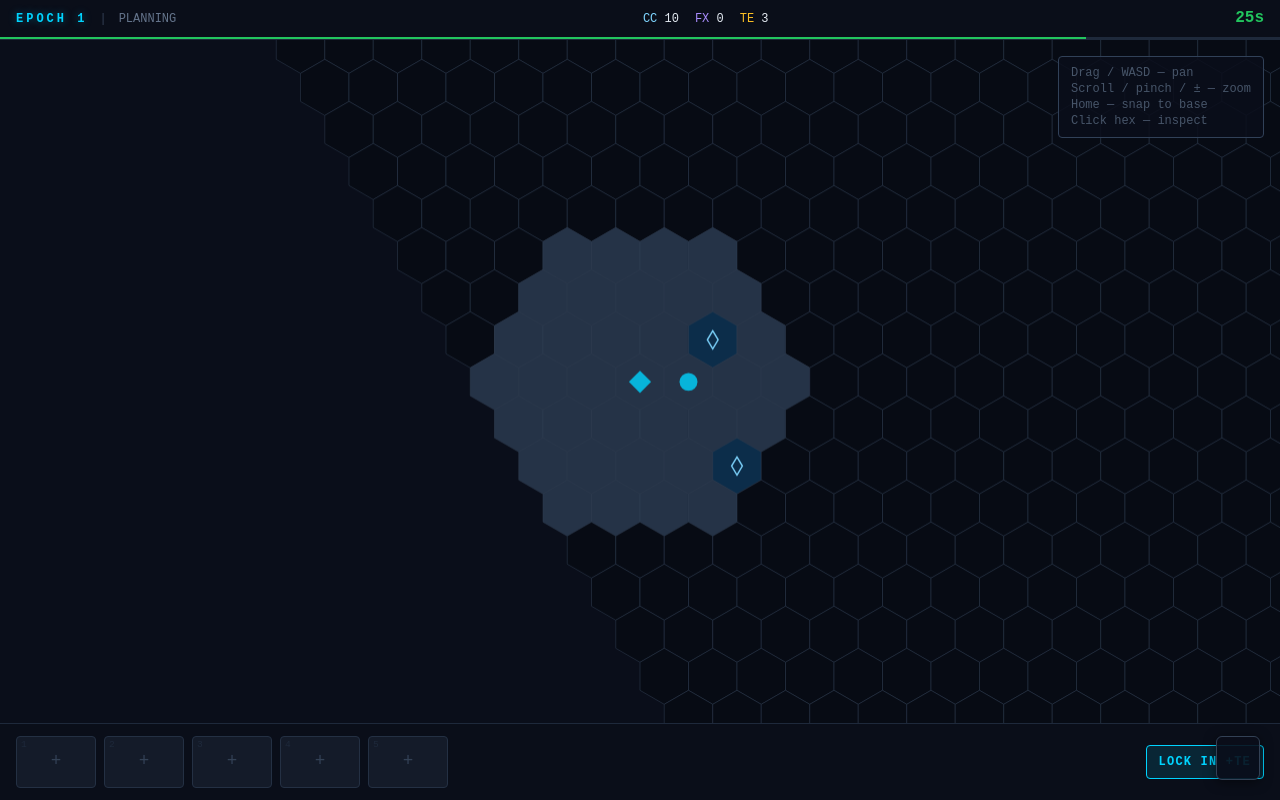
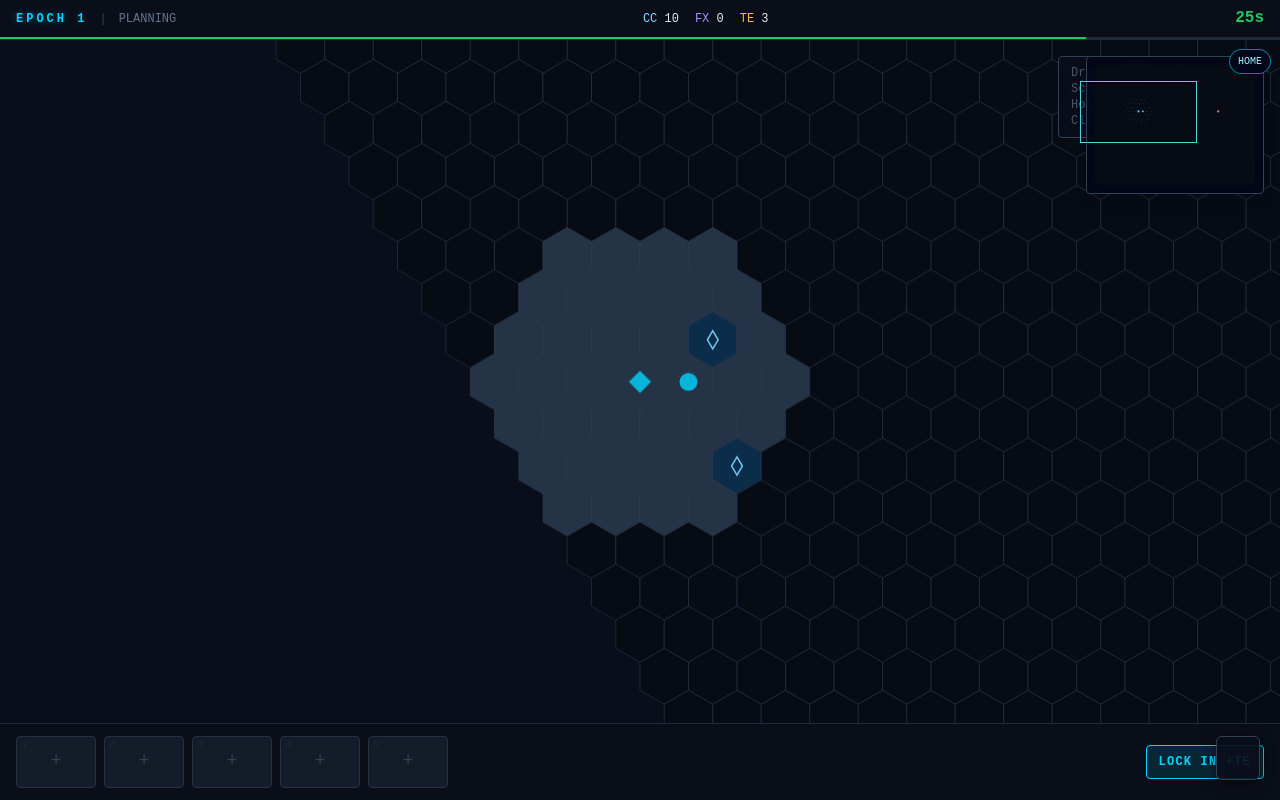
Before and after one commit to Randroids-Dojo/epoch, a Next.js app: page / in a window 1280 px wide. Built offline with nearby package versions, Linux system fonts and the light colour scheme.

Commit message:
Add minimap HUD with camera viewport controls

```diff
--- /dev/null
+++ b/components/hud/Minimap.tsx
@@ -0,0 +1,202 @@
+'use client';
+
+import { useEffect, useMemo, useRef } from 'react';
+import { GameState } from '@/engine/state';
+import { hexKey, hexToPixel } from '@/engine/hex';
+import { BASE_HEX_SIZE } from '@/renderer/drawHex';
+import { CameraSnapshot } from '@/components/shared/GameCanvas';
+
+interface MinimapProps {
+  gameState: GameState;
+  cameraSnapshot: CameraSnapshot | null;
+  isMobile: boolean;
+  onRecenter(worldX: number, worldY: number): void;
+  onSnapHome(): void;
+}
+
+type Bounds = {
+  minX: number;
+  minY: number;
+  maxX: number;
+  maxY: number;
+  width: number;
+  height: number;
+};
+
+const PAD = 8;
+
+function getTerrainColor(terrain: string): string {
+  switch (terrain) {
+    case 'crystal_node': return '#0d3558';
+    case 'void_rift': return '#080d18';
+    case 'flux_vent': return '#2c1242';
+    case 'ridge': return '#223045';
+    case 'energy_field': return '#1a1030';
+    default: return '#1b2738';
+  }
+}
+
+function withFog(base: string, fog: 'unexplored' | 'explored' | 'visible'): string {
+  if (fog === 'visible') return base;
+  if (fog === 'explored') return '#101827';
+  return '#05080f';
+}
+
+export default function Minimap({ gameState, cameraSnapshot, isMobile, onRecenter, onSnapHome }: MinimapProps) {
+  const canvasRef = useRef<HTMLCanvasElement>(null);
+
+  const bounds = useMemo<Bounds>(() => {
+    let minX = Number.POSITIVE_INFINITY;
+    let minY = Number.POSITIVE_INFINITY;
+    let maxX = Number.NEGATIVE_INFINITY;
+    let maxY = Number.NEGATIVE_INFINITY;
+
+    for (const cell of gameState.map.cells.values()) {
+      const p = hexToPixel(cell.hex, BASE_HEX_SIZE);
+      minX = Math.min(minX, p.x);
+      minY = Math.min(minY, p.y);
+      maxX = Math.max(maxX, p.x);
+      maxY = Math.max(maxY, p.y);
+    }
+
+    return {
+      minX,
+      minY,
+      maxX,
+      maxY,
+      width: maxX - minX,
+      height: maxY - minY,
+    };
+  }, [gameState.map]);
+
+  useEffect(() => {
+    const canvas = canvasRef.current;
+    if (!canvas) return;
+
+    const dpr = window.devicePixelRatio || 1;
+    const cssW = canvas.clientWidth;
+    const cssH = canvas.clientHeight;
+    canvas.width = Math.floor(cssW * dpr);
+    canvas.height = Math.floor(cssH * dpr);
+
+    const ctx = canvas.getContext('2d');
+    if (!ctx) return;
+
+    ctx.setTransform(dpr, 0, 0, dpr, 0, 0);
+    ctx.clearRect(0, 0, cssW, cssH);
+    ctx.fillStyle = '#070b14';
+    ctx.fillRect(0, 0, cssW, cssH);
+
+    const sx = (cssW - PAD * 2) / Math.max(bounds.width, 1);
+    const sy = (cssH - PAD * 2) / Math.max(bounds.height, 1);
+    const scale = Math.min(sx, sy);
+
+    const worldToMini = (wx: number, wy: number) => ({
+      x: PAD + (wx - bounds.minX) * scale,
+      y: PAD + (wy - bounds.minY) * scale,
+    });
+
+    const cellPx = Math.max(1, Math.min(4, BASE_HEX_SIZE * 0.35 * scale));
+    for (const cell of gameState.map.cells.values()) {
+      const p = hexToPixel(cell.hex, BASE_HEX_SIZE);
+      const m = worldToMini(p.x, p.y);
+      ctx.fillStyle = withFog(getTerrainColor(cell.terrain), cell.fog);
+      ctx.fillRect(m.x - cellPx / 2, m.y - cellPx / 2, cellPx, cellPx);
+    }
+
+    const entityPx = Math.max(2, cellPx + 1);
+
+    for (const s of gameState.structures.values()) {
+      const p = hexToPixel(s.hex, BASE_HEX_SIZE);
+      const m = worldToMini(p.x, p.y);
+      ctx.fillStyle = s.owner === 'player' ? '#00d4ff' : '#ff6b6b';
+      ctx.fillRect(m.x - entityPx / 2, m.y - entityPx / 2, entityPx, entityPx);
+    }
+
+    for (const u of gameState.units.values()) {
+      const cell = gameState.map.cells.get(hexKey(u.hex));
+      if (u.owner === 'ai' && cell?.fog === 'unexplored') continue;
+      const p = hexToPixel(u.hex, BASE_HEX_SIZE);
+      const m = worldToMini(p.x, p.y);
+      ctx.beginPath();
+      ctx.fillStyle = u.owner === 'player' ? '#67e8f9' : '#fb7185';
+      ctx.arc(m.x, m.y, entityPx * 0.42, 0, Math.PI * 2);
+      ctx.fill();
+    }
+  }, [bounds, gameState]);
+
+  const viewportRect = useMemo(() => {
+    if (!cameraSnapshot) return null;
+    const cssW = 160;
+    const cssH = 120;
+    const sx = (cssW - PAD * 2) / Math.max(bounds.width, 1);
+    const sy = (cssH - PAD * 2) / Math.max(bounds.height, 1);
+    const scale = Math.min(sx, sy);
+
+    return {
+      left: PAD + (cameraSnapshot.viewportWorld.left - bounds.minX) * scale,
+      top: PAD + (cameraSnapshot.viewportWorld.top - bounds.minY) * scale,
+      width: (cameraSnapshot.viewportWorld.right - cameraSnapshot.viewportWorld.left) * scale,
+      height: (cameraSnapshot.viewportWorld.bottom - cameraSnapshot.viewportWorld.top) * scale,
+    };
+  }, [bounds, cameraSnapshot]);
+
+  const handleMiniPointer = (clientX: number, clientY: number) => {
+    const canvas = canvasRef.current;
+    if (!canvas) return;
+    const rect = canvas.getBoundingClientRect();
+    const x = clientX - rect.left;
+    const y = clientY - rect.top;
+
+    const sx = (rect.width - PAD * 2) / Math.max(bounds.width, 1);
+    const sy = (rect.height - PAD * 2) / Math.max(bounds.height, 1);
+    const scale = Math.min(sx, sy);
+
+    const worldX = bounds.minX + (x - PAD) / scale;
+    const worldY = bounds.minY + (y - PAD) / scale;
+    onRecenter(worldX, worldY);
+  };
+
+  return (
+    <div
+      data-testid="minimap"
+      className={`absolute z-10 ${isMobile ? 'bottom-16 left-3' : 'right-4 top-4'}`}
+    >
+      <div className="relative rounded border border-slate-700 bg-slate-950/85 p-2 shadow-lg backdrop-blur-sm">
+        <canvas
+          ref={canvasRef}
+          data-testid="minimap-canvas"
+          className="block h-[120px] w-[160px] cursor-pointer touch-none rounded-sm"
+          onClick={(e) => handleMiniPointer(e.clientX, e.clientY)}
+          onTouchStart={(e) => {
+            if (e.touches.length > 0) {
+              handleMiniPointer(e.touches[0].clientX, e.touches[0].clientY);
+            }
+          }}
+        />
+        {viewportRect && (
+          <div
+            data-testid="minimap-viewport"
+            className="pointer-events-none absolute border border-cyan-300/90"
+            style={{
+              left: `${viewportRect.left + 8}px`,
+              top: `${viewportRect.top + 8}px`,
+              width: `${Math.max(6, viewportRect.width)}px`,
+              height: `${Math.max(6, viewportRect.height)}px`,
+              boxShadow: '0 0 0 1px rgba(0,0,0,0.45) inset',
+            }}
+          />
+        )}
+        <button
+          type="button"
+          data-testid="minimap-home"
+          className="absolute -top-2 -right-2 rounded-full border border-cyan-400/60 bg-slate-950 px-2 py-1 text-[10px] font-mono text-cyan-200"
+          onClick={onSnapHome}
+          aria-label="Snap camera to base"
+        >
+          HOME
+        </button>
+      </div>
+    </div>
+  );
+}
--- a/components/shared/GameCanvas.tsx
+++ b/components/shared/GameCanvas.tsx
@@ -22,6 +22,28 @@ interface GameCanvasProps {
   animation: ExecutionAnimation | null;
   echoCommands: Command[] | null;
   onHexClick(hex: Hex): void;
+  onCameraChange?: (snapshot: CameraSnapshot) => void;
+  centerRequest?: CameraCenterRequest | null;
+}
+
+export interface CameraSnapshot {
+  camera: Camera;
+  viewportWorld: {
+    left: number;
+    top: number;
+    right: number;
+    bottom: number;
+  };
+  canvasSize: {
+    width: number;
+    height: number;
+  };
+}
+
+export interface CameraCenterRequest {
+  nonce: number;
+  worldX: number;
+  worldY: number;
 }
 
 function getInitialCamera(map: GameMap, cssW: number, cssH: number): Camera {
@@ -33,7 +55,15 @@ function getInitialCamera(map: GameMap, cssW: number, cssH: number): Camera {
   };
 }
 
-export default function GameCanvas({ gameState, mode, animation, echoCommands, onHexClick }: GameCanvasProps) {
+export default function GameCanvas({
+  gameState,
+  mode,
+  animation,
+  echoCommands,
+  onHexClick,
+  onCameraChange,
+  centerRequest,
+}: GameCanvasProps) {
   const canvasRef = useRef<HTMLCanvasElement>(null);
   const camRef    = useRef<Camera>({ x: 0, y: 0, zoom: DEFAULT_ZOOM });
   const mapRef    = useRef<GameMap | null>(null);
@@ -72,6 +102,11 @@ export default function GameCanvas({ gameState, mode, animation, echoCommands, o
 
   const echoCommandsRef = useRef<Command[] | null>(echoCommands);
   echoCommandsRef.current = echoCommands;
+
+  const onCameraChangeRef = useRef(onCameraChange);
+  onCameraChangeRef.current = onCameraChange;
+
+  const lastCameraSnapshotRef = useRef<CameraSnapshot | null>(null);
 
   // ── Render loop ────────────────────────────────────────────────────────────
   const render = useCallback(() => {
@@ -128,6 +163,34 @@ export default function GameCanvas({ gameState, mode, animation, echoCommands, o
     if (echo && echo.length > 0 && !anim) {
       drawEchoOverlay(ctx, echo, cam, performance.now());
     }
+
+    const topLeft = canvasToWorld(0, 0, cam);
+    const bottomRight = canvasToWorld(cssW, cssH, cam);
+    const snapshot: CameraSnapshot = {
+      camera: { ...cam },
+      viewportWorld: {
+        left: topLeft.x,
+        top: topLeft.y,
+        right: bottomRight.x,
+        bottom: bottomRight.y,
+      },
+      canvasSize: {
+        width: cssW,
+        height: cssH,
+      },
+    };
+
+    const prev = lastCameraSnapshotRef.current;
+    const changed = !prev
+      || Math.abs(prev.camera.x - snapshot.camera.x) > 0.5
+      || Math.abs(prev.camera.y - snapshot.camera.y) > 0.5
+      || Math.abs(prev.camera.zoom - snapshot.camera.zoom) > 0.001
+      || prev.canvasSize.width !== snapshot.canvasSize.width
+      || prev.canvasSize.height !== snapshot.canvasSize.height;
+    if (changed) {
+      lastCameraSnapshotRef.current = snapshot;
+      onCameraChangeRef.current?.(snapshot);
+    }
   }, []);
 
   // ── Animation frame loop ───────────────────────────────────────────────────
@@ -158,6 +221,18 @@ export default function GameCanvas({ gameState, mode, animation, echoCommands, o
     observer.observe(canvas);
     return () => observer.disconnect();
   }, []);
+
+  useEffect(() => {
+    if (!centerRequest) return;
+    const canvas = canvasRef.current;
+    if (!canvas) return;
+    const cam = camRef.current;
+    camRef.current = {
+      ...cam,
+      x: canvas.clientWidth / 2 - centerRequest.worldX * cam.zoom,
+      y: canvas.clientHeight / 2 - centerRequest.worldY * cam.zoom,
+    };
+  }, [centerRequest]);
 
   // ── Shared hex-tap handler (mouse click and touch tap) ─────────────────────
   const fireHexTap = useCallback((clientX: number, clientY: number) => {
--- a/components/shared/GameView.tsx
+++ b/components/shared/GameView.tsx
@@ -3,7 +3,8 @@
 import { useCallback, useEffect, useMemo, useRef, useState } from 'react';
 import { GameState, createInitialState, findNexus } from '@/engine/state';
 import { resolveEpoch } from '@/engine/resolution';
-import { Hex, hexKey } from '@/engine/hex';
+import { Hex, hexKey, hexToPixel } from '@/engine/hex';
+import { BASE_HEX_SIZE } from '@/renderer/drawHex';
 import { Command, TEMPORAL_ECHO_COST } from '@/engine/commands';
 import { getFirstEligibleUnit, computeEligibleHexes, TargetingCommandType } from '@/engine/targeting';
 import { generateAICommands } from '@/engine/ai';
@@ -18,10 +19,12 @@ import {
 } from '@/renderer/animation';
 import { audioEngine } from '@/audio/engine';
 import GameCanvas from './GameCanvas';
+import { CameraSnapshot } from './GameCanvas';
 import PlanningBar from '../hud/PlanningBar';
 import CommandTray from '../hud/CommandTray';
 import CommandPicker from '../hud/CommandPicker';
 import ExecutionOverlay from '../hud/ExecutionOverlay';
+import Minimap from '../hud/Minimap';
 
 const PLANNING_DURATION = GAME_CONSTANTS.PLANNING_PHASE_DURATION_MS / 1000;
 
@@ -32,6 +35,9 @@ export default function GameView() {
   const [lockInFlash, setLockInFlash] = useState(false);
   const [animElapsed, setAnimElapsed] = useState(0);
   const [isMobile, setIsMobile] = useState(false); // default desktop; corrected after mount
+  const [cameraSnapshot, setCameraSnapshot] = useState<CameraSnapshot | null>(null);
+  const [centerRequest, setCenterRequest] = useState<{ nonce: number; worldX: number; worldY: number } | null>(null);
+  const centerNonceRef = useRef(0);
 
   // Stable refs so callbacks always see the latest values.
   const gameStateRef = useRef(gameState);
@@ -249,6 +255,17 @@ export default function GameView() {
     setTimeLeft(PLANNING_DURATION);
   }, []);
 
+  const queueRecenter = useCallback((worldX: number, worldY: number) => {
+    centerNonceRef.current += 1;
+    setCenterRequest({ nonce: centerNonceRef.current, worldX, worldY });
+  }, []);
+
+  const handleSnapHome = useCallback(() => {
+    const home = gameStateRef.current.map.playerStart;
+    const wp = hexToPixel(home, BASE_HEX_SIZE);
+    queueRecenter(wp.x, wp.y);
+  }, [queueRecenter]);
+
   // ── Lock-in ───────────────────────────────────────────────────────────────
   const handleLockIn = useCallback(() => {
     const state = gameStateRef.current;
@@ -457,6 +474,16 @@ export default function GameView() {
           animation={animationRef.current}
           echoCommands={echoCommands}
           onHexClick={handleHexClick}
+          onCameraChange={setCameraSnapshot}
+          centerRequest={centerRequest}
+        />
+
+        <Minimap
+          gameState={gameState}
+          cameraSnapshot={cameraSnapshot}
+          isMobile={isMobile}
+          onRecenter={queueRecenter}
+          onSnapHome={handleSnapHome}
         />
 
         {/* Command picker floats above the tray */}
```
Also changed, not shown: 1 other file (tests, documents, lock files or other folders).
